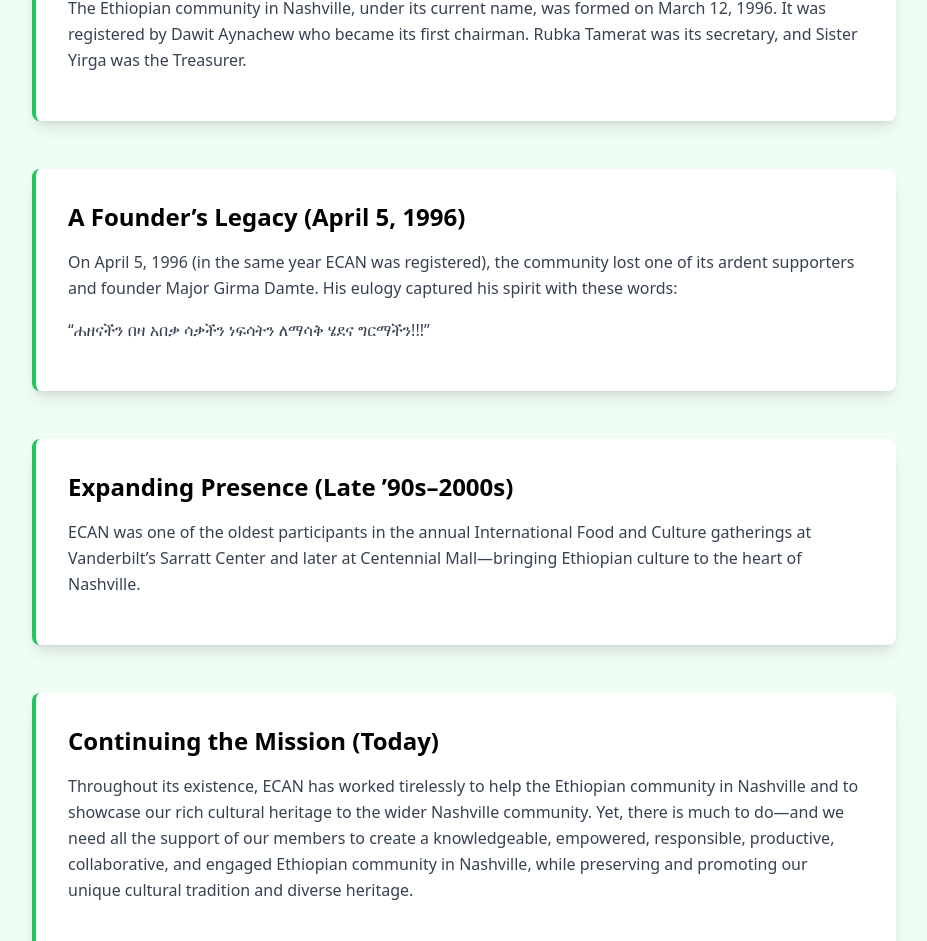
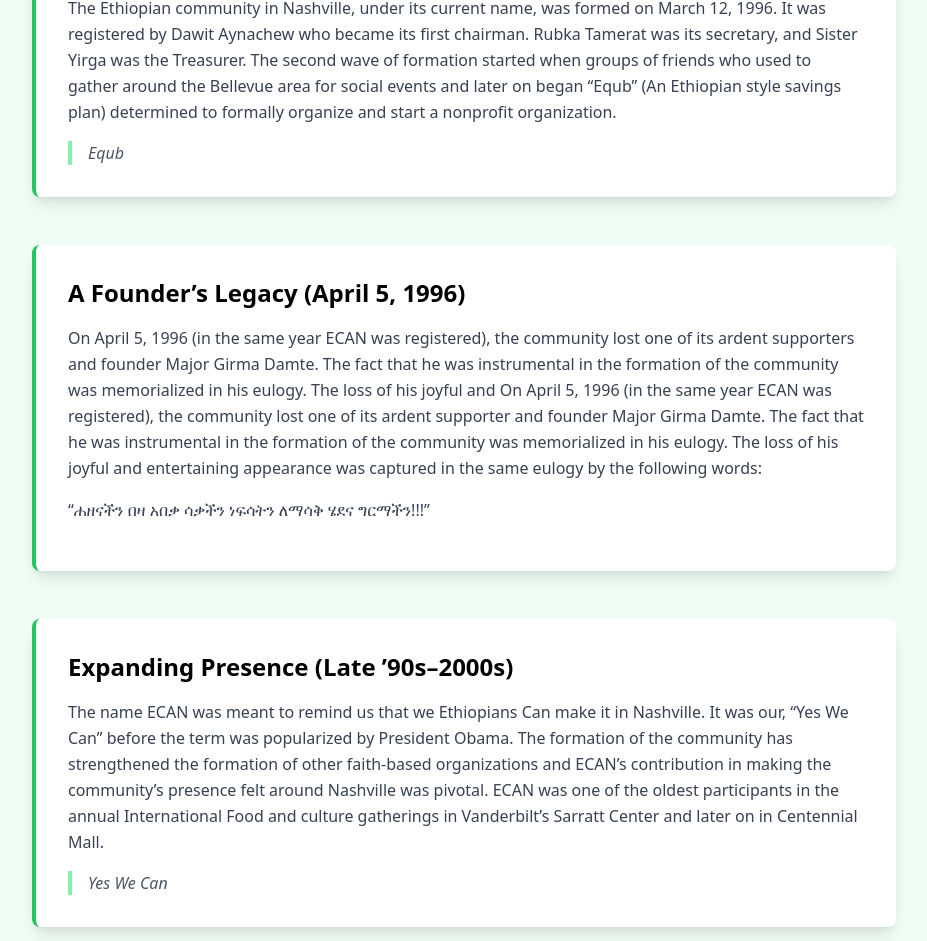
Before and after one commit to dagmawinegesse12/ecan, a Next.js app: page /about in a window 1280 px wide. Shown: the part 890-1831 px from the top of the page, without its empty margins (176-1103 px from the left). Built offline with nearby package versions, Linux system fonts and the light colour scheme.

Commit message:
Changes to about and index

```diff
--- a/src/pages/about.tsx
+++ b/src/pages/about.tsx
@@ -13,22 +13,22 @@
   },
   {
     title: "Formal Registration (March 12, 1996)",
-    text: `The Ethiopian community in Nashville, under its current name, was formed on March 12, 1996. It was registered by Dawit Aynachew who became its first chairman. Rubka Tamerat was its secretary, and Sister Yirga was the Treasurer.`,
+    text: `The Ethiopian community in Nashville, under its current name, was formed on March 12, 1996. It was registered by Dawit Aynachew who became its first chairman. Rubka Tamerat was its secretary, and Sister Yirga was the Treasurer. The second wave of formation started when groups of friends who used to gather around the Bellevue area for social events and later on began “Equb” (An Ethiopian style savings plan) determined to formally organize and start a nonprofit organization.`,
   },
   {
     title: "A Founder’s Legacy (April 5, 1996)",
-    text: `On April 5, 1996 (in the same year ECAN was registered), the community lost one of its ardent supporters and founder Major Girma Damte. His eulogy captured his spirit with these words:
+    text: `On April 5, 1996 (in the same year ECAN was registered), the community lost one of its ardent supporters and founder Major Girma Damte. The fact that he was instrumental in the formation of the community was memorialized in his eulogy. The loss of his joyful and On April 5, 1996 (in the same year ECAN was registered), the community lost one of its ardent supporter and founder Major Girma Damte. The fact that he was instrumental in the formation of the community was memorialized in his eulogy. The loss of his joyful and entertaining appearance was captured in the same eulogy by the following words:
 
 “ሐዘናችን በዛ አበቃ ሳቃችን
 ነፍሳትን ለማሳቅ ሄደና ግርማችን!!!”`,
   },
   {
     title: "Expanding Presence (Late ’90s–2000s)",
-    text: `ECAN was one of the oldest participants in the annual International Food and Culture gatherings at Vanderbilt’s Sarratt Center and later at Centennial Mall—bringing Ethiopian culture to the heart of Nashville.`,
+    text: `The name ECAN was meant to remind us that we Ethiopians Can make it in Nashville. It was our, “Yes We Can” before the term was popularized by President Obama. The formation of the community has strengthened the formation of other faith-based organizations and ECAN’s contribution in making the community’s presence felt around Nashville was pivotal. ECAN was one of the oldest participants in the annual International Food and culture gatherings in Vanderbilt’s Sarratt Center and later on in Centennial Mall.`,
   },
   {
     title: "Continuing the Mission (Today)",
-    text: `Throughout its existence, ECAN has worked tirelessly to help the Ethiopian community in Nashville and to showcase our rich cultural heritage to the wider Nashville community. Yet, there is much to do—and we need all the support of our members to create a knowledgeable, empowered, responsible, productive, collaborative, and engaged Ethiopian community in Nashville, while preserving and promoting our unique cultural tradition and diverse heritage.`,
+    text: `Throughout its existence, ECAN has worked tirelessly to help the Ethiopian community in Nashville and to showcase our rich cultural heritage to the wider Nashville community. Yet, there is much to do and we need all the support of our members to create a knowledgeable, empowered, responsible, productive, collaborative, and engaged Ethiopian community in Nashville, while preserving and promoting our unique cultural tradition and diverse heritage.`,
   },
 ];
 
--- a/src/pages/index.tsx
+++ b/src/pages/index.tsx
@@ -9,8 +9,8 @@
 import { FaCheckCircle } from "react-icons/fa";
 
 const slides: Slide[] = [
+  { src: "https://scontent-atl3-2.xx.fbcdn.net/v/t39.30808-6/508107744_712285921548699_8204111842452596508_n.jpg?stp=cp6_dst-jpg_tt6&_nc_cat=111&ccb=1-7&_nc_sid=833d8c&_nc_ohc=aU_ihc2Z4qIQ7kNvwGMZ2_Z&_nc_oc=AdmXsJlNpOu0Uswu3pvKZRID5O43Kk5NHFEPeaPNay_ELfNwZ948Xyt-OWVheq9L8r6Z2xeAWhutWuuUSJTDpGWL&_nc_zt=23&_nc_ht=scontent-atl3-2.xx&_nc_gid=w0BujXOdLAbz2BYpSLfuqQ&oh=00_AfT2ln3NgyzadsIBXMQc-jHVmlZUjDlDEEMDD4DvczQE5g&oe=68953634", alt: "Event Photo 2" },
   { src: "https://scontent-atl3-1.xx.fbcdn.net/v/t39.30808-6/513089399_721992137244744_2834172309449224561_n.jpg?_nc_cat=100&ccb=1-7&_nc_sid=833d8c&_nc_ohc=n4-rdkuOLpoQ7kNvwFjo4fj&_nc_oc=AdnLT_s40GE2bpHQZVYsOuoWuCrepiYwtYSovA6xN9XjFHbS00JOw9YxOTsv2sCuJbd8y2_RhzKpCy9e4oq45DuO&_nc_zt=23&_nc_ht=scontent-atl3-1.xx&_nc_gid=w0BujXOdLAbz2BYpSLfuqQ&oh=00_AfRR7gLdnIqz94hGIBIvUmbCmu07KNP0fPFS7ZxSs5WRHg&oe=689550EA", alt: "Event Photo 1" },
-  { src: "https://scontent-atl3-2.xx.fbcdn.net/v/t39.30808-6/508107744_712285921548699_8204111842452596508_n.jpg?stp=cp6_dst-jpg_tt6&_nc_cat=111&ccb=1-7&_nc_sid=833d8c&_nc_ohc=aU_ihc2Z4qIQ7kNvwGMZ2_Z&_nc_oc=AdmXsJlNpOu0Uswu3pvKZRID5O43Kk5NHFEPeaPNay_ELfNwZ948Xyt-OWVheq9L8r6Z2xeAWhutWuuUSJTDpGWL&_nc_zt=23&_nc_ht=scontent-atl3-2.xx&_nc_gid=w0BujXOdLAbz2BYpSLfuqQ&oh=00_AfT2ln3NgyzadsIBXMQc-jHVmlZUjDlDEEMDD4DvczQE5g&oe=68953634", alt: "Event Photo 2" },
   { src: "https://scontent-atl3-1.xx.fbcdn.net/v/t39.30808-6/508678920_712285878215370_4452346788201430446_n.jpg?stp=cp6_dst-jpg_tt6&_nc_cat=110&ccb=1-7&_nc_sid=833d8c&_nc_ohc=eS1FMxJZDvYQ7kNvwEbW5Oq&_nc_oc=Adm0KyEamsGfLJDHXf32e93O6zXHA5xM5ASkCMMO9PIVAvedo1CULBAtMjBrvLMUpxUH22ziq1waczAHoZDBA276&_nc_zt=23&_nc_ht=scontent-atl3-1.xx&_nc_gid=w0BujXOdLAbz2BYpSLfuqQ&oh=00_AfSnTm2sNi4kHiE-rXPQuCrxhHNm3cGQTYvleFmeoqsDJg&oe=689540D1", alt: "Event Photo 3" },
   { src: "https://scontent-atl3-2.xx.fbcdn.net/v/t39.30808-6/508419701_712285831548708_1442020440025324409_n.jpg?stp=cp6_dst-jpg_tt6&_nc_cat=101&ccb=1-7&_nc_sid=833d8c&_nc_ohc=1qtPtuNuE9EQ7kNvwFEWzzw&_nc_oc=Admgnoa_wjcgTUyiy1cg2OTZjMQB8RVPepZEEzxNZII7xxSjqtk2CGmnYMqWZkNPXMwd0UxSkYiJ8Z4XpzNOp7dw&_nc_zt=23&_nc_ht=scontent-atl3-2.xx&_nc_gid=w0BujXOdLAbz2BYpSLfuqQ&oh=00_AfRXi2w5OFmotUdmWoPAd-YdRvxRokb7oRGwIjE5TwRl2A&oe=689553B2", alt: "Event Photo 4" },
   { src: "https://scontent-atl3-2.xx.fbcdn.net/v/t39.30808-6/508378014_712285804882044_7108607085576483450_n.jpg?stp=cp6_dst-jpg_tt6&_nc_cat=104&ccb=1-7&_nc_sid=833d8c&_nc_ohc=DZL9Csnd1vMQ7kNvwEfXnqL&_nc_oc=Adk88ymtwmSTg3UBCcrZgRZBtRXY81rz0_2qXk1eY7yvYqQqxeQ4Tx_vI_MThGjt0yeXTJmyt1GhFBloWA9l9MAq&_nc_zt=23&_nc_ht=scontent-atl3-2.xx&_nc_gid=9s3z9LpfVhfoklfzOJI_Yg&oh=00_AfQIh1lTaA3aldvPffkrMVGX8-w5UoLToRpVWnmxPd5L4g&oe=68953F32", alt: "Event Photo 5" },
@@ -51,8 +51,11 @@
         <article className="bg-white p-8 rounded-xl shadow-xl hover:shadow-2xl transition">
           <h3 className="text-2xl font-bold mb-4">Upcoming Event</h3>
           <p className="text-gray-700 mb-6 leading-relaxed"><strong>ECAN Annual Meeting 2025</strong><br />Sunday, January 26 | 2:30PM – 4:30PM<br />Green Hills Branch Library<br />3701 Benham Avenue, Nashville, TN 37215</p>
+
+          <p className="text-gray-700 mb-6 leading-relaxed"><strong>ECAN Fundraising Dinner with Comedian Meskerem</strong><br />February, January 22 | 4:00PM<br />Smyrna Town Event Center<br />Smyrna, TN</p>
           <Link href="/events" className="inline-block bg-green-600 text-white px-6 py-3 rounded-lg font-medium hover:bg-green-700 transition">Learn More</Link>
         </article>
+
       </div>
     </section>
 
```
